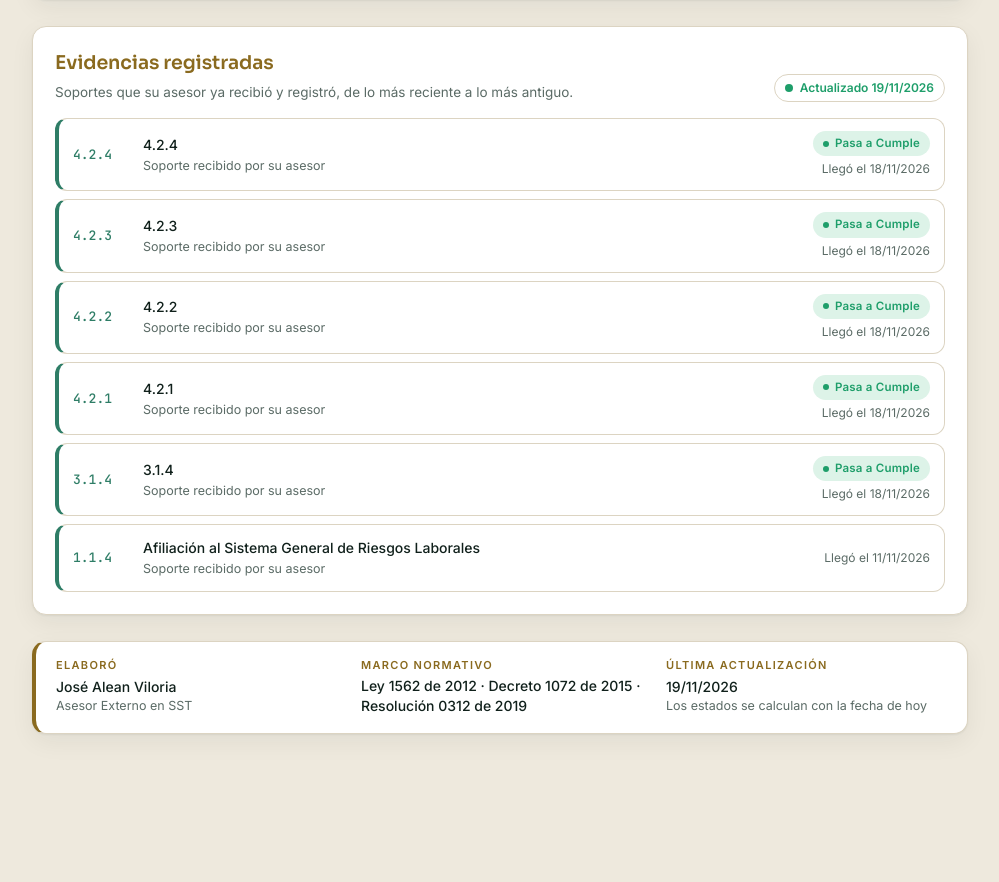
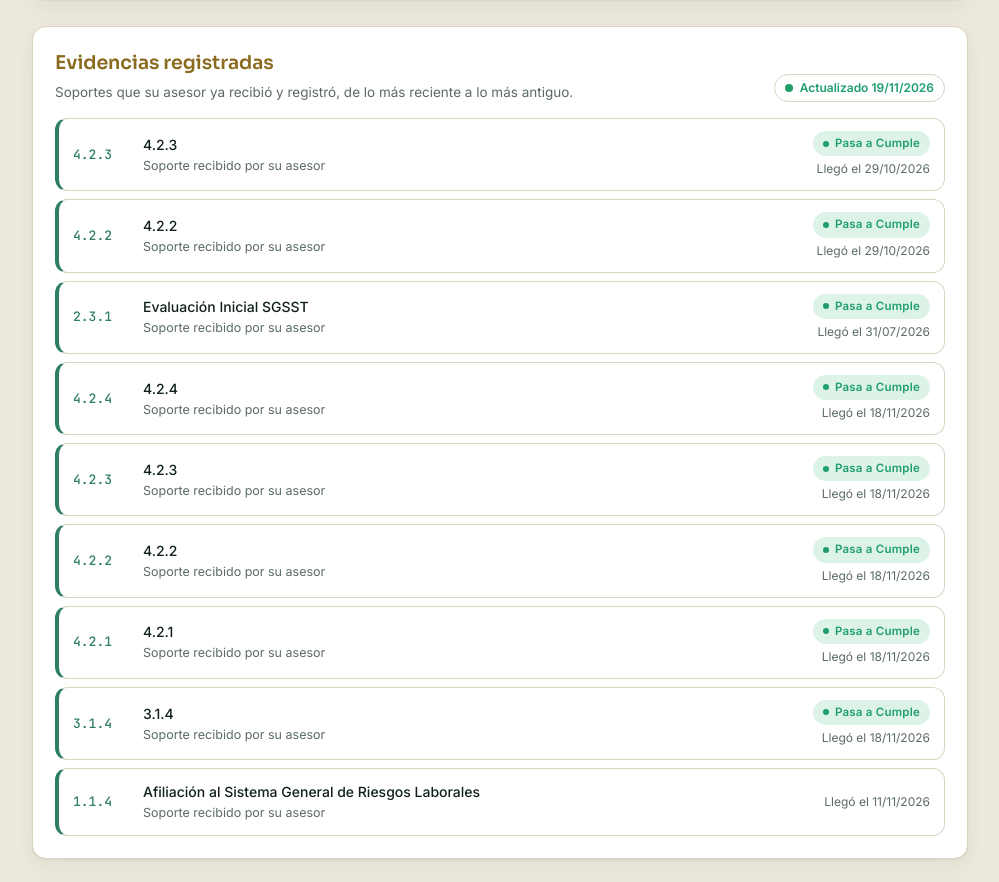
Before and after one commit to sgsst-josealean/SG-SST---JOSE-ALEAN-VILORIA-, a plain HTML site: page cem-74835c45/index.html in a window 1280 px wide. Shown: the part 3884-4766 px from the top of the page, without its empty margins (276-1275 px from the left). Drawn offline with Linux system fonts and the light colour scheme; no server answers.

Commit message:
Actualizar avance SG-SST (cem)
Co-Authored-By: Claude Opus 5.5 <noreply@anthropic.com>
Claude-Session: https://claude.ai/code/session_01U9uS1Pqvzh4ZrD4xhwSxPQ

```diff
--- a/cem-74835c45/index.html
+++ b/cem-74835c45/index.html
@@ -423,7 +423,7 @@ function estadoDe(r) {
   }
   return {...r, estado, vence, faltan: vence == null ? null : Math.round((vence - HOY) / 864e5)};
 }
-let REG = [{"id": "cem-114-2026-11", "empresa": "CEM", "numero": "1.1.4", "fecha": "2026-11-11", "cumple": false, "creado": "2026-11-15T23:06:00Z"}, {"id": "cem-314-2026-11", "empresa": "CEM", "numero": "3.1.4", "fecha": "2026-11-18", "cumple": true, "creado": "2026-11-19T14:50:00Z"}, {"id": "cem-421-2026-11-18", "empresa": "CEM", "numero": "4.2.1", "fecha": "2026-11-18", "cumple": true, "creado": "2026-11-19T14:55:00Z"}, {"id": "cem-422-2026-11-18", "empresa": "CEM", "numero": "4.2.2", "fecha": "2026-11-18", "cumple": true, "creado": "2026-11-19T14:55:00Z"}, {"id": "cem-423-2026-11-18", "empresa": "CEM", "numero": "4.2.3", "fecha": "2026-11-18", "cumple": true, "creado": "2026-11-19T14:55:00Z"}, {"id": "cem-424-2026-11-18", "empresa": "CEM", "numero": "4.2.4", "fecha": "2026-11-18", "cumple": true, "creado": "2026-11-19T14:55:00Z"}];      // registros de evidencia (en el tablero se cargan en vivo; en la página del cliente vienen incluidos)
+let REG = [{"id": "cem-114-2026-11", "empresa": "CEM", "numero": "1.1.4", "fecha": "2026-11-11", "cumple": false, "creado": "2026-11-15T23:06:00Z"}, {"id": "cem-231-2026-07-31", "empresa": "CEM", "numero": "2.3.1", "fecha": "2026-07-31", "cumple": true, "creado": "2026-11-19T15:35:00Z"}, {"id": "cem-314-2026-11", "empresa": "CEM", "numero": "3.1.4", "fecha": "2026-11-18", "cumple": true, "creado": "2026-11-19T14:50:00Z"}, {"id": "cem-421-2026-11-18", "empresa": "CEM", "numero": "4.2.1", "fecha": "2026-11-18", "cumple": true, "creado": "2026-11-19T14:55:00Z"}, {"id": "cem-422-2026-11-18", "empresa": "CEM", "numero": "4.2.2", "fecha": "2026-11-18", "cumple": true, "creado": "2026-11-19T14:55:00Z"}, {"id": "cem-422-campo-2026", "empresa": "CEM", "numero": "4.2.2", "fecha": "2026-10-29", "cumple": true, "creado": "2026-11-19T15:35:00Z"}, {"id": "cem-423-2026-11-18", "empresa": "CEM", "numero": "4.2.3", "fecha": "2026-11-18", "cumple": true, "creado": "2026-11-19T14:55:00Z"}, {"id": "cem-423-campo-2026", "empresa": "CEM", "numero": "4.2.3", "fecha": "2026-10-29", "cumple": true, "creado": "2026-11-19T15:35:00Z"}, {"id": "cem-424-2026-11-18", "empresa": "CEM", "numero": "4.2.4", "fecha": "2026-11-18", "cumple": true, "creado": "2026-11-19T14:55:00Z"}];      // registros de evidencia (en el tablero se cargan en vivo; en la página del cliente vienen incluidos)
 const SYNC = "2026-11-19";
 let ROWS = [], RES = [];
 let DB = null, ASSETS = null, CAN = false, LIVE = MODO === 'cliente' ? 'vivo' : 'cargando';
```
